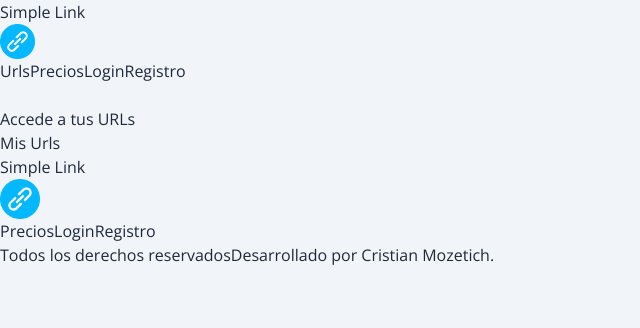
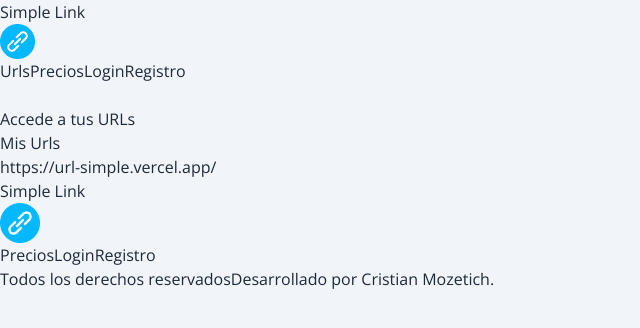
Before and after one commit to CristianMozetich/Url-Shortener, a Next.js app in the folder frontend/: page /pages/urls in a window 1280 px wide. Shown: the top 328 px of the page, without its empty margins (0-640 px from the left). Built offline with nearby package versions, Linux system fonts and the light colour scheme.

Commit message:
delete url

```diff
--- a/frontend/src/app/pages/urls/page.jsx
+++ b/frontend/src/app/pages/urls/page.jsx
@@ -2,6 +2,7 @@
 import { useState } from "react";
 import { context } from "@/app/context/ContextProvider";
 import { useContext } from "react";
+import Link from "next/link";
 
 export default function Urls() {
   const [urls, setUrls] = useState([]);
@@ -67,12 +68,16 @@ export default function Urls() {
               className="px-4 py-2 bg-gradient-to-r from-blue-400 to-blue-200 flex items-center justify-between"
               key={item._id}
             >
-              <span className="text-lg text-white" href={item.url}>
-                https://url-simple.vercel.app/{item.shortUrl}
-              </span>
+              <Link
+                target="_blank"
+                className="text-lg text-slate-800"
+                href={item.url}
+              >
+                {item.shortUrl}
+              </Link>
               <button
-                className="text-white hover:text-gray-200 focus:outline-none"
-                onClick={removeUrl}
+                className="text-white hover:text-gray-200 focus:outline-none m-4 p-2"
+                onClick={() => removeUrl(item.shortUrl)}
               >
                 <svg
                   className="w-6 h-6"
@@ -91,6 +96,37 @@ export default function Urls() {
             </li>
           ))}
         </ul>
+        <ul className="border-gray-400 rounded-lg overflow-hidden shadow-lg">
+          <li
+            className="px-4 py-2 bg-gradient-to-r from-blue-400 to-blue-200 flex items-center justify-between"
+          >
+            <Link
+              target="_blank"
+              className="text-lg text-slate-700"
+              href={"https://url-simple.vercel.app/"}
+            >
+              https://url-simple.vercel.app/
+            </Link>
+            <button
+              className="text-slate-700 focus:outline-none m-4 p-2"
+              onClick={removeUrl}
+            >
+              <svg
+                className="w-6 h-6"
+                fill="none"
+                viewBox="0 0 24 24"
+                stroke="currentColor"
+              >
+                <path
+                  strokeLinecap="round"
+                  strokeLinejoin="round"
+                  strokeWidth={2}
+                  d="M6 18L18 6M6 6l12 12"
+                />
+              </svg>
+            </button>
+          </li>
+        </ul>
       </form>
     </div>
   );
```
